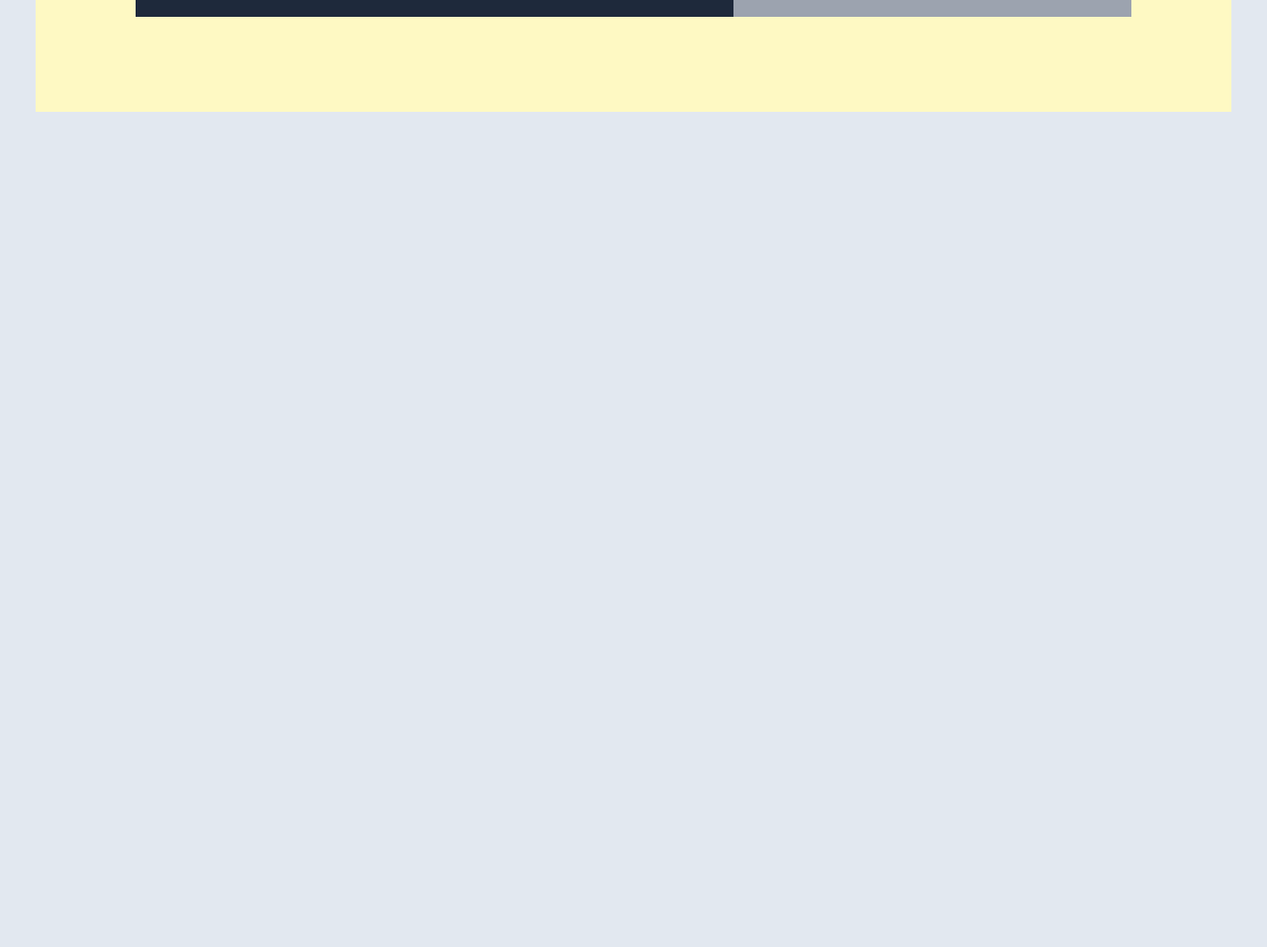
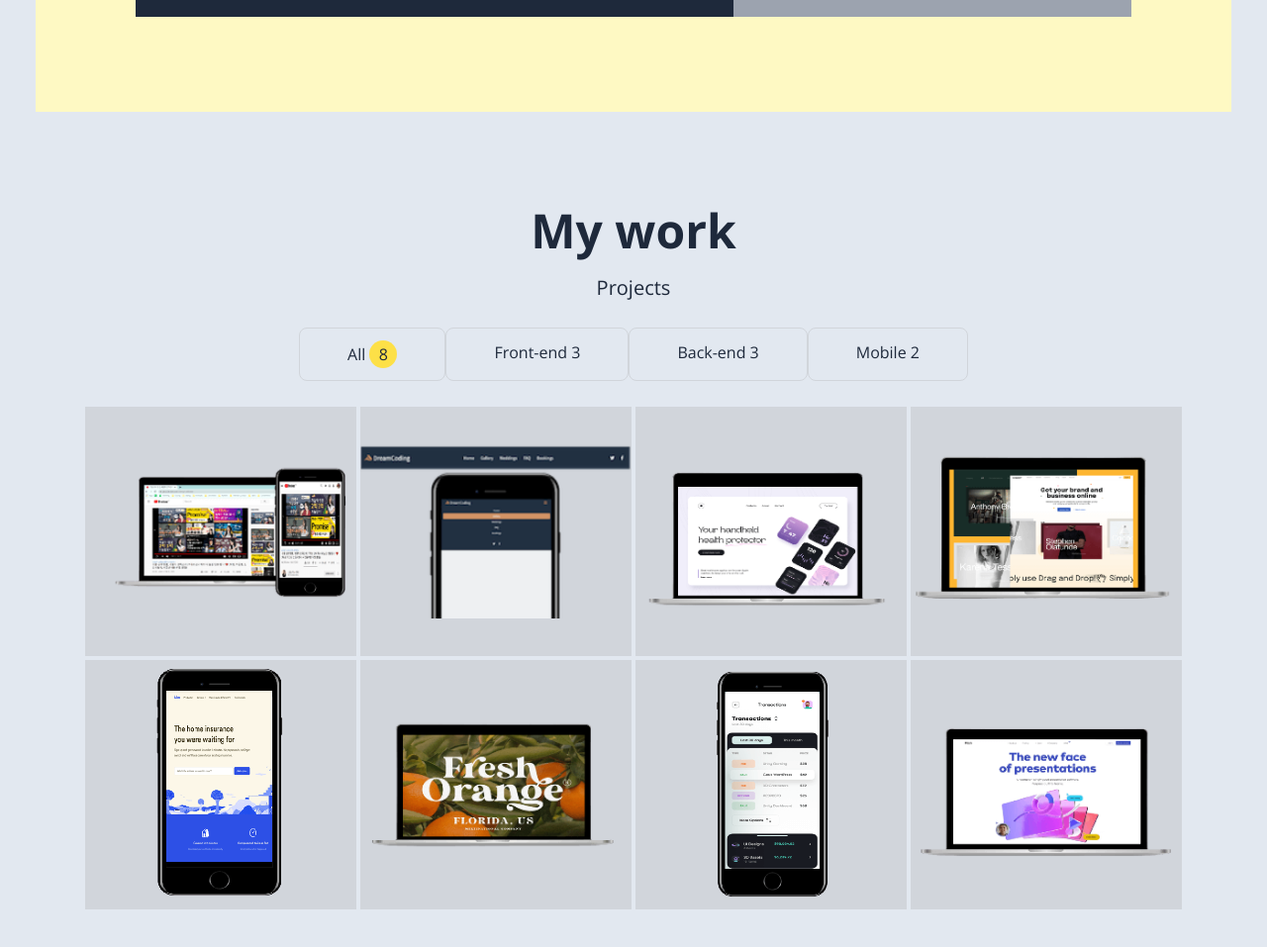
Before and after one commit to ldj8597/portfolio, a website: page index.html in a window 1280 px wide. Shown: the part 2477-3434 px from the top of the page at 99% size. Before the commit the page ends 2706 px from the top, so only its background shows below. Drawn offline with nearby package versions, Linux system fonts and the light colour scheme.

Commit message:
HTML: work

```diff
--- a/index.html
+++ b/index.html
@@ -163,7 +163,51 @@
     </section>
 
     <!-- Work -->
-    <section id="work"></section>
+    <section id="work" class="flex flex-col items-center gap-5">
+        <h2 class="section-title">My work</h2>
+        <p class="section-description">Projects</p>
+        <ul class="flex flex-row mx-auto my-1.5">
+            <li class="px-12 py-3 border border-gray-300 rounded-lg"><button>All <span class="category-count bg-yellow-300 w-7 h-7 rounded-full inline-flex items-center justify-center">8</span></button></li>
+            <li class="px-12 py-3 border border-gray-300 rounded-lg"><button>Front-end <span class="category-count">3</span></button></li>
+            <li class="px-12 py-3 border border-gray-300 rounded-lg"><button>Back-end <span class="category-count">3</span></button></li>
+            <li class="px-12 py-3 border border-gray-300 rounded-lg"><button>Mobile <span class="category-count">2</span></button></li>
+        </ul>
+        <div class="grid grid-cols-4 grid-rows-2 gap-1 w-11/12">
+            <a href="" target="_blank" class="bg-gray-300 relative group flex items-center justify-center">
+                <img src="./imgs/projects/project1.png" alt="">
+                <div class="bg-slate-600/50 text-white absolute w-full top-7 text-center invisible group-hover:visible">description</div>
+            </a>
+            <a href="" target="_blank" class="bg-gray-300 relative group flex items-center justify-center">
+                <img src="./imgs/projects/project2.png" alt="">
+                <div class="bg-slate-600/50 text-white absolute w-full top-7 text-center invisible group-hover:visible">description</div>
+            </a>
+            <a href="" target="_blank" class="bg-gray-300 relative group flex items-center justify-center">
+                <img src="./imgs/projects/project3.png" alt="">
+                <div class="bg-slate-600/50 text-white absolute w-full top-7 text-center invisible group-hover:visible">description</div>
+            </a>
+            <a href="" target="_blank" class="bg-gray-300 relative group flex items-center justify-center">
+                <img src="./imgs/projects/project4.png" alt="">
+                <div class="bg-slate-600/50 text-white absolute w-full top-7 text-center invisible group-hover:visible">description</div>
+            </a>
+            <a href="" target="_blank" class="bg-gray-300 relative group flex items-center justify-center">
+                <img src="./imgs/projects/project5.png" alt="">
+                <div class="bg-slate-600/50 text-white absolute w-full top-7 text-center invisible group-hover:visible">description</div>
+            </a>
+            <a href="" target="_blank" class="bg-gray-300 relative group flex items-center justify-center">
+                <img src="./imgs/projects/project6.png" alt="">
+                <div class="bg-slate-600/50 text-white absolute w-full top-7 text-center invisible group-hover:visible">description</div>
+            </a>
+            <a href="" target="_blank" class="bg-gray-300 relative group flex items-center justify-center">
+                <img src="./imgs/projects/project7.png" alt="">
+                <div class="bg-slate-600/50 text-white absolute w-full top-7 text-center invisible group-hover:visible">description</div>
+            </a>
+            <a href="" target="_blank" class="bg-gray-300 relative group flex items-center justify-center">
+                <img src="./imgs/projects/project8.png" alt="">
+                <div class="bg-slate-600/50 text-white absolute w-full top-7 text-center invisible group-hover:visible">description</div>
+            </a>
+        </div>
+
+    </section>
 
     <!-- Testimonials -->
     <section id="testimonials"></section>
```
Also changed, not shown: imgs/projects/project1.png (added), imgs/projects/project2.png (added), imgs/projects/project3.png (added), imgs/projects/project4.png (added), imgs/projects/project5.png (added), imgs/projects/project6.png (added), imgs/projects/project7.png (added), imgs/projects/project8.png (added), style.css.
